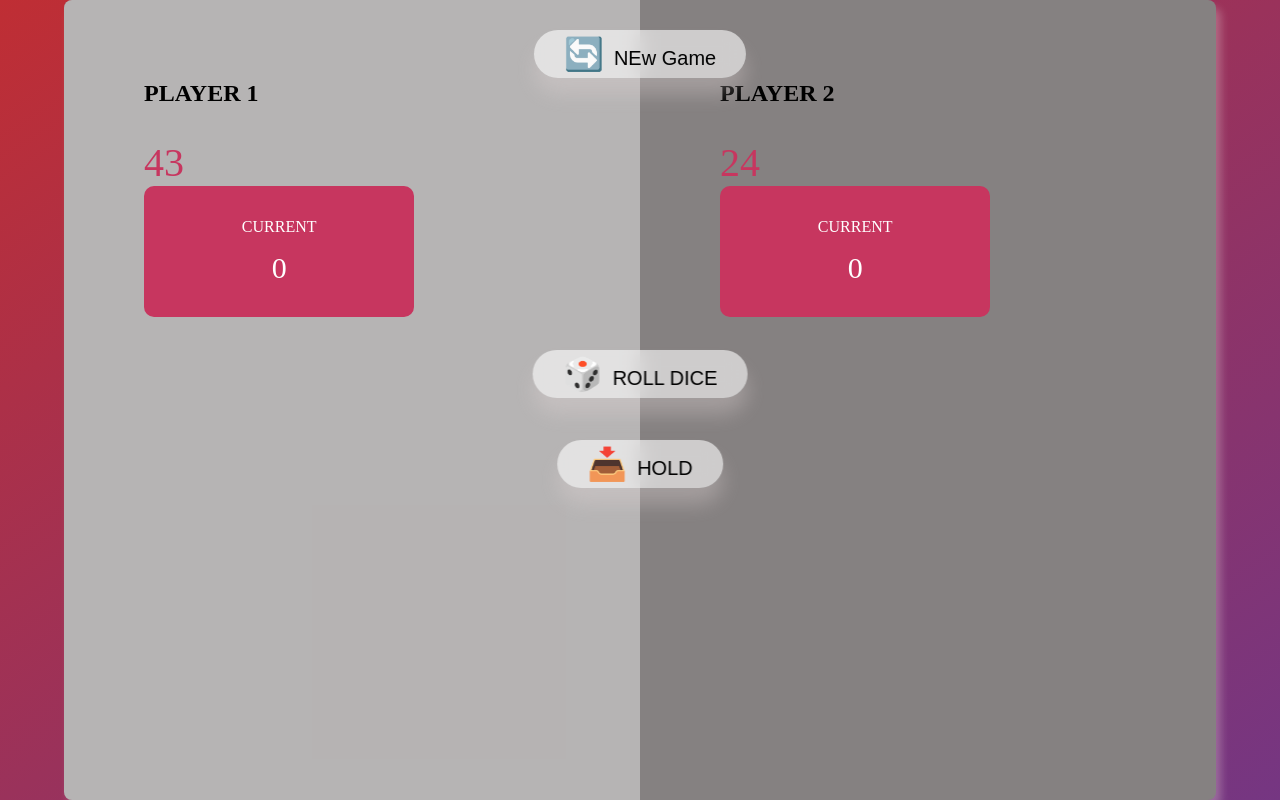
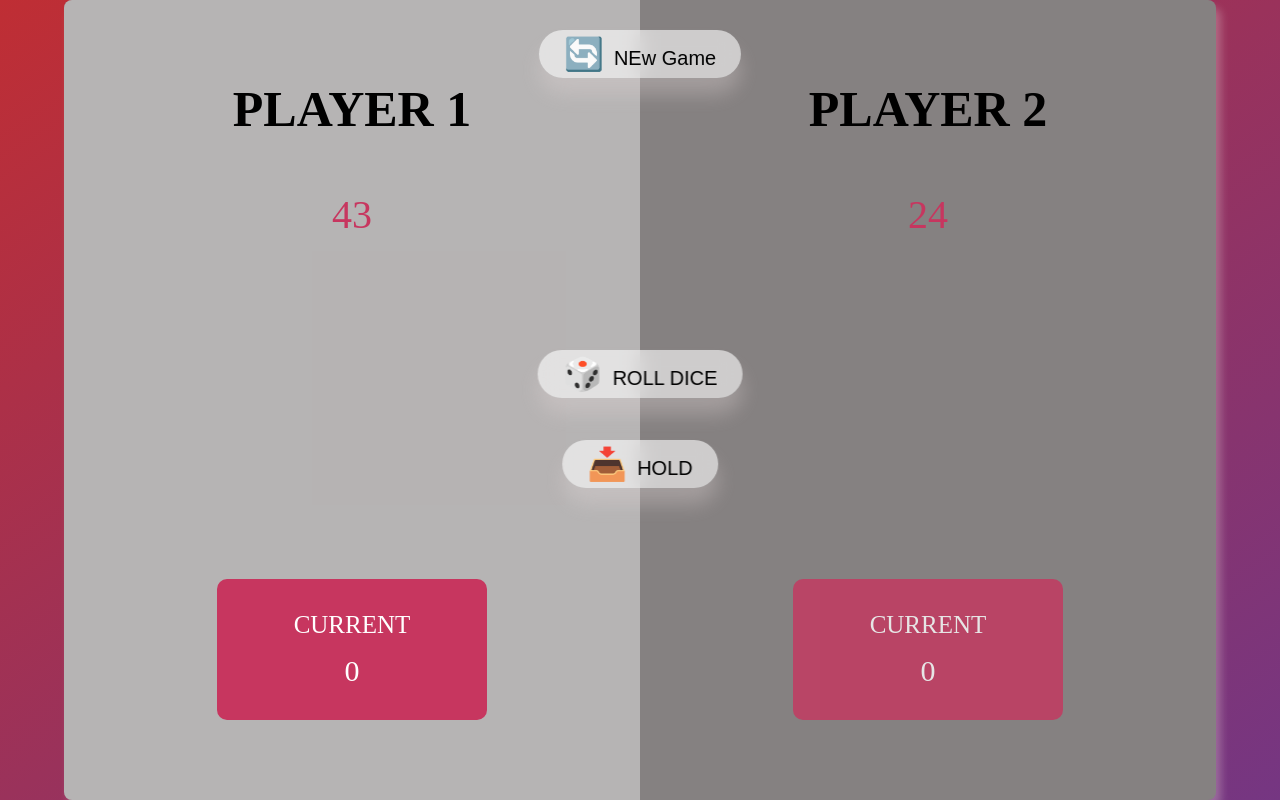
Before and after one commit to somayaataee/Pig-Game, a plain HTML site: page index.html in a window 1280 px wide. Drawn offline with Linux system fonts and the light colour scheme.

Commit message:
complete style

```diff
--- a/style.css
+++ b/style.css
@@ -32,16 +32,20 @@ main{
     flex-direction: column;
     flex: 50%;
     padding: 80px;
+    align-items: center;
     transition: all 0.75s;
 }
 .name{
     position: relative;
-    padding-bottom: 32px;
+    padding-bottom: 40px;
+    margin-bottom: 13px;
+    font-size: 50px;
 }
 .score{
     color: #c7365f;
     font-size: 40px;
     font-weight: 300;
+    margin-bottom: auto;
 }
 .player-active{
     background-color: rgba(255, 255, 255, 0.4);
@@ -58,15 +62,17 @@ main{
 .current{
     color: white;
     padding: 32px;
-    text-align: center;
     background-color: #c7365f;
     transition: all 0.7s;
     border-radius: 10px;
     width: 65%;
+    opacity: 0.8;
+    text-align: center;
 }
 .current-lable{
     text-transform: uppercase;
     margin-bottom: 15px;
+    font-size: 25px;
 }
 .current-score{
     font-size: 30px;
@@ -84,7 +90,7 @@ main{
     transition: all 0.2s;
     transform: translateX(-50%);
     background-color: rgba(255, 255, 255, 0.6);
-    padding:5px 30px;
+    padding:5px 25px;
     box-shadow: 0 16px 20px rgba(227, 215, 215, 0.33);
 }
 .btn::first-letter{
```
